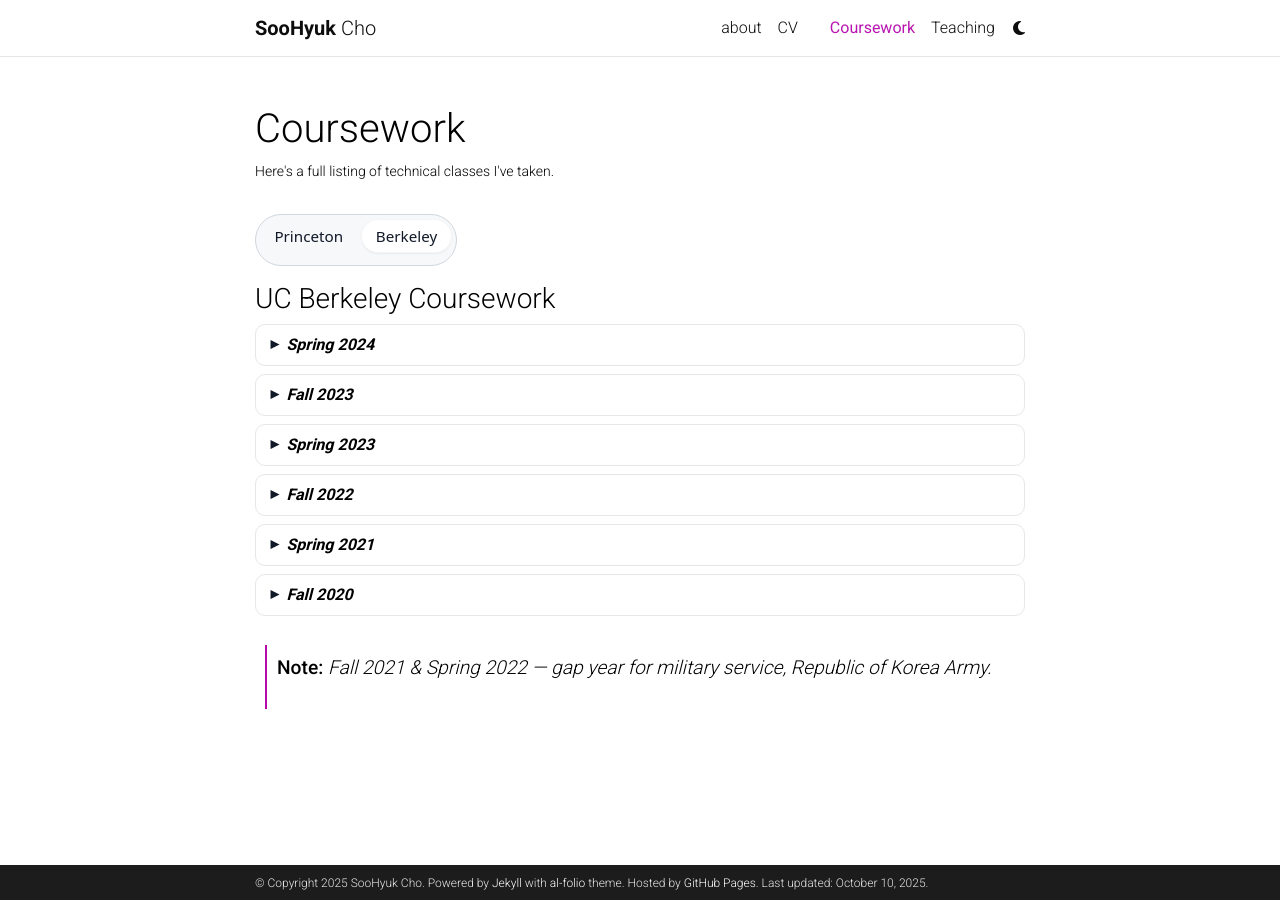
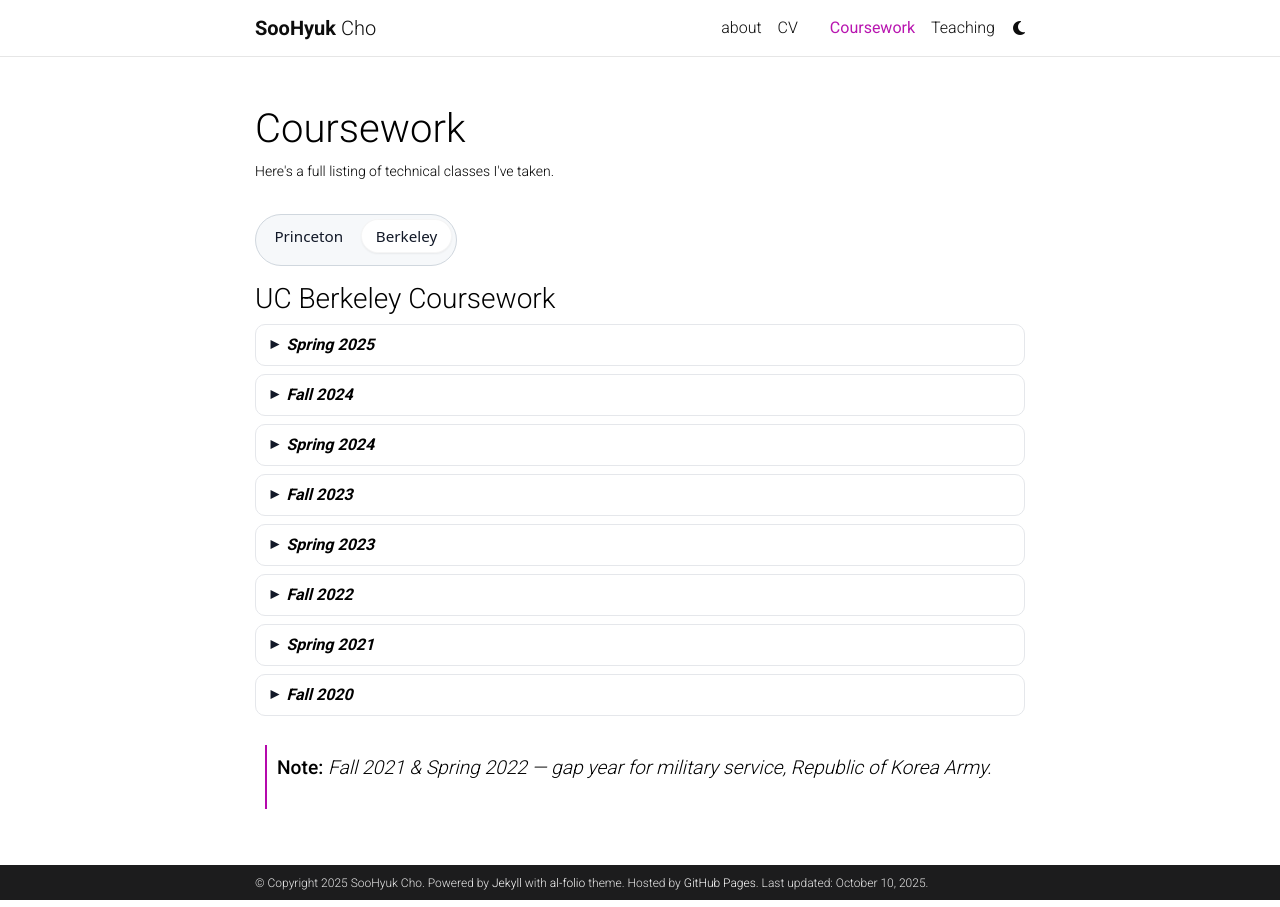
Before and after one commit to soohyuk-cho/soohyuk-cho.github.io, a Jekyll site: the page built from _pages/coursework.md, in a window 1280 px wide. Built offline with Jekyll 4.4.1, drawn with Linux system fonts in a browser that asks for light colours; comment, search, counter and statistics services are not loaded; a style sheet for code colours, icons or effects is not loaded.

Commit message:
full berkeley coursework updated

```diff
--- a/_pages/coursework.md
+++ b/_pages/coursework.md
@@ -45,6 +45,23 @@ nav_order: 2
 <section id="berkeley" data-school="berkeley" role="tabpanel" aria-labelledby="opt-berkeley" markdown="1">
 
 ### UC Berkeley Coursework
+<details markdown="1">
+  <summary><em>Spring 2025</em></summary>
+
+- EE 194: 16nm SoC for IoT Tapeout
+- [DATA C100: Principles & Techniques of Data Science](https://ds100.org/sp25/)
+- [MATH 156: Numerical Analysis for Data Science and Statistics](https://classes.berkeley.edu/content/2025-spring-math-156-001-lec-001)
+
+</details>
+
+<details markdown="1">
+  <summary><em>Fall 2024</em></summary>
+
+- [CS 168: Introduction to the Internet: Architecture and Protocols](https://www2.eecs.berkeley.edu/Courses/CS168/)
+- [CS 186: Introduction to Database Systems](https://www2.eecs.berkeley.edu/Courses/CS186/)
+- [BIOENG 100: Ethics in Science and Engineering](https://classes.berkeley.edu/content/2024-fall-bioeng-100-001-lec-001)
+- [CIVENG 153: Transportation Facility Design (Airport Design)](https://classes.berkeley.edu/content/2024-fall-civeng-153-001-lec-001)
+</details>
 
 <details markdown="1">
   <summary><em>Spring 2024</em></summary>
```
